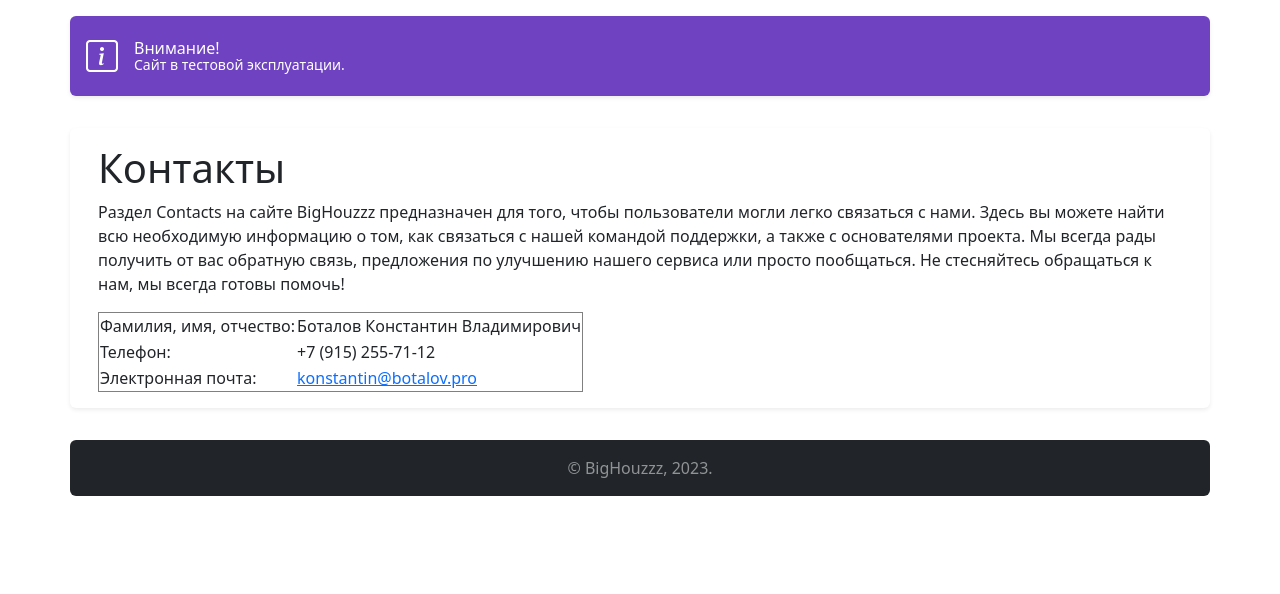
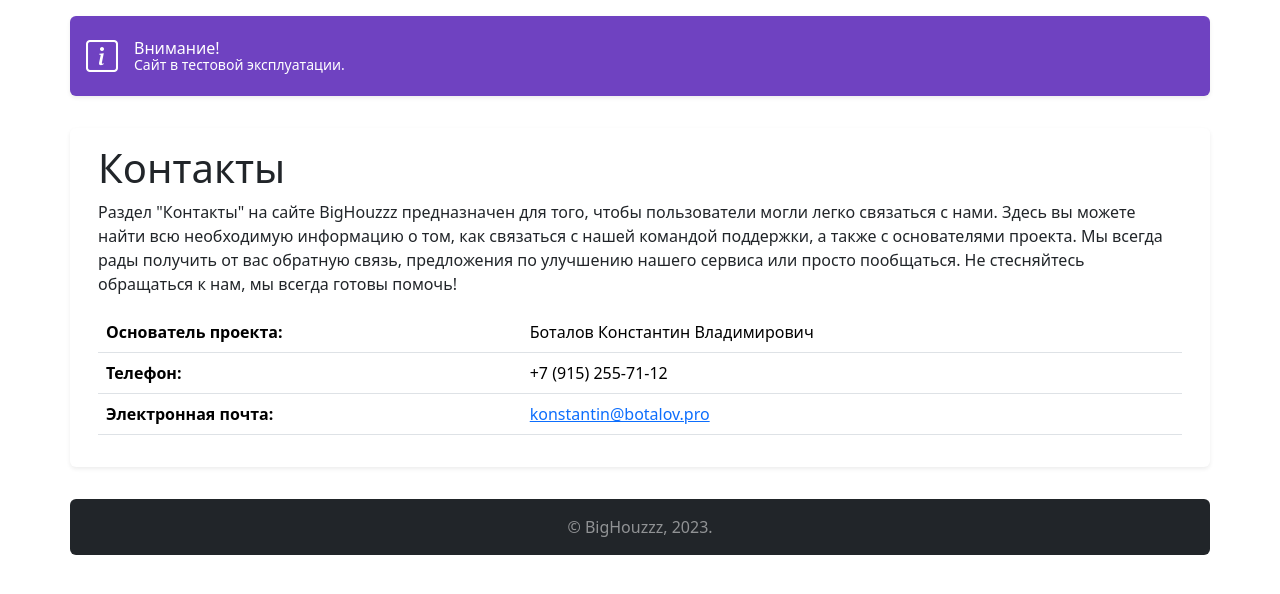
Before and after one commit to botalov-pro/BigHouzzz, a Django app: page /contacts/ in a window 1280 px wide. Shown: the part 56-650 px from the top of the page. Run offline with Django 4.2, Linux system fonts and the light colour scheme; some libraries are stand-ins or nearby versions.

Commit message:
Redesign Contacts

```diff
--- a/templates/core/contacts.html
+++ b/templates/core/contacts.html
@@ -3,18 +3,18 @@
 {% block content %}
 <div class="container-fluid">
     <h1>Контакты</h1>
-    <p>Раздел Contacts на сайте BigHouzzz предназначен для того, чтобы пользователи могли легко связаться с нами. Здесь вы можете найти всю необходимую информацию о том, как связаться с нашей командой поддержки, а также с основателями проекта. Мы всегда рады получить от вас обратную связь, предложения по улучшению нашего сервиса или просто пообщаться. Не стесняйтесь обращаться к нам, мы всегда готовы помочь!</p>
-    <table border="1">
+    <p>Раздел "Контакты" на сайте BigHouzzz предназначен для того, чтобы пользователи могли легко связаться с нами. Здесь вы можете найти всю необходимую информацию о том, как связаться с нашей командой поддержки, а также с основателями проекта. Мы всегда рады получить от вас обратную связь, предложения по улучшению нашего сервиса или просто пообщаться. Не стесняйтесь обращаться к нам, мы всегда готовы помочь!</p>
+    <table class="table">
         <tr>
-            <td>Фамилия, имя, отчество:</td>
+            <th scope="row">Основатель проекта:</th>
             <td>Боталов Константин Владимирович</td>
         </tr>
         <tr>
-            <td>Телефон:</td>
+            <th scope="row">Телефон:</th>
             <td>+7 (915) 255-71-12</td>
         </tr>
         <tr>
-            <td>Электронная почта:</td>
+            <th scope="row">Электронная почта:</th>
             <td><a href="mailto:konstantin@botalov.pro">konstantin@botalov.pro</a></td>
         </tr>
     </table>
```
